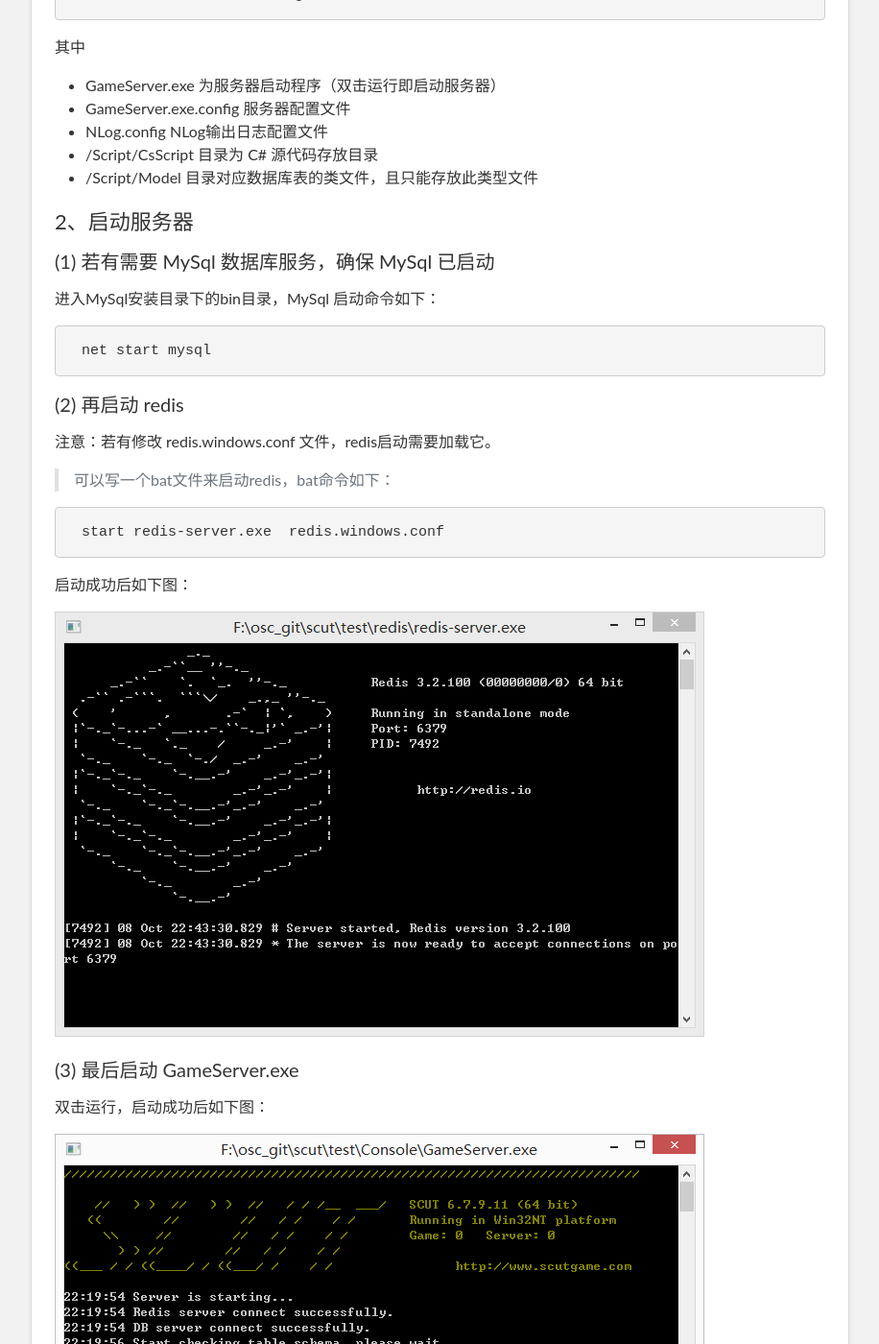
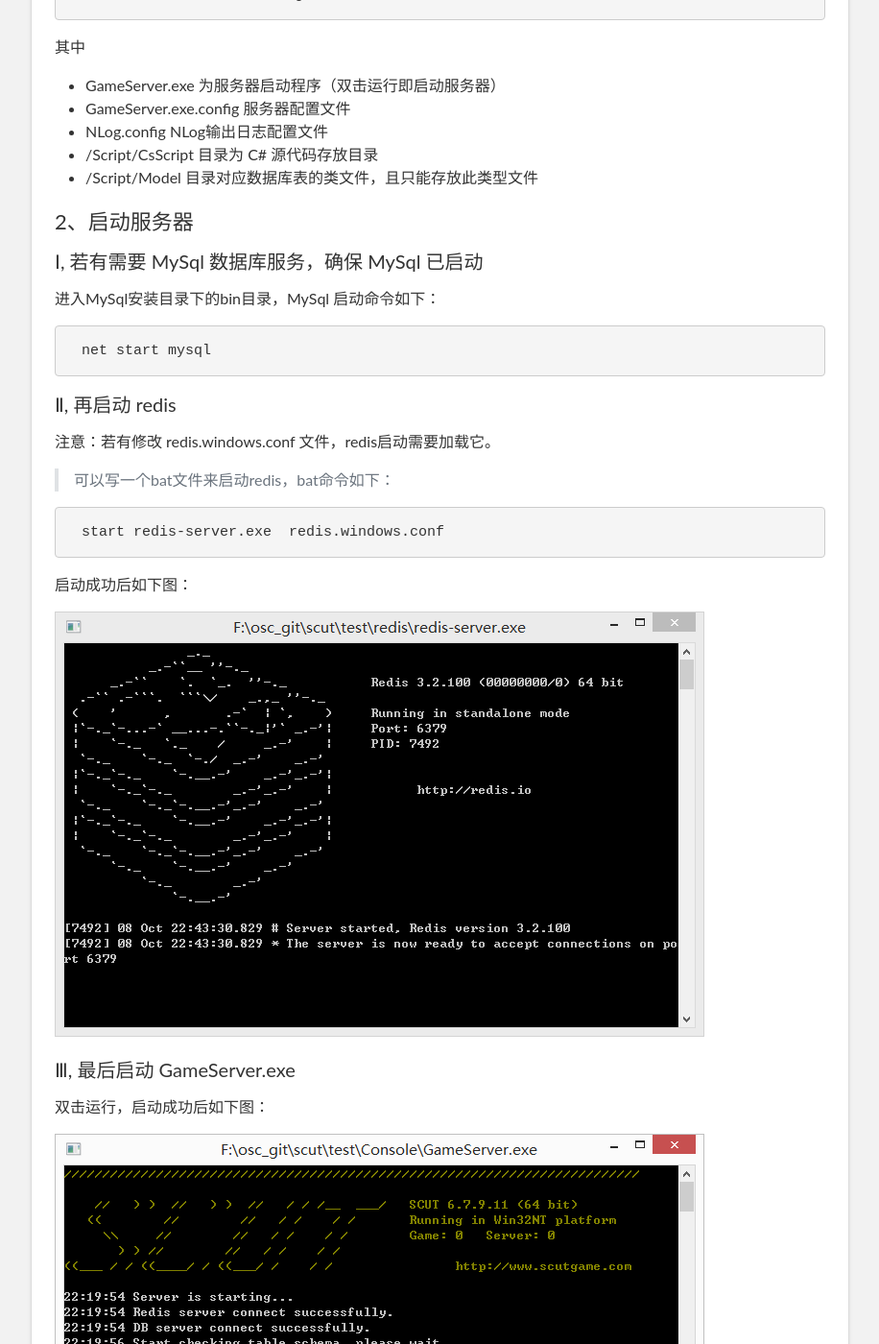
Before and after one commit to unicorn25/unicorn25.github.io, a Jekyll site: the page built from _steps/scut-quick-start.md, in a window 1280 px wide and 1400 px high, scrolled down 3102 px. Shown: the whole window at 96% size, without its empty margins (204-1120 px from the left). Built offline with Jekyll 4.4.1, drawn with Linux system fonts in a browser that asks for light colours; some of the changed text lies outside the part shown.

Commit message:
fix: update 序号

````diff
--- a/_steps/scut-quick-start.md
+++ b/_steps/scut-quick-start.md
@@ -33,7 +33,7 @@
 
 ### 1、配置运行环境
 
-#### (1) 下载并配置 redis
+#### Ⅰ, 下载并配置 redis
 
 redis 是SCUT的主要数据库。而 MySql 只是相当于 redis 的备份。
 redis 下载参考上文的相关网址。redis目录如下：
@@ -48,7 +48,7 @@
 
 [MicrosoftArchive/redis/wiki/redis.conf](https://github.com/MicrosoftArchive/redis/wiki/redis.conf)
 
-#### (2) 下载并配置 MySql
+#### Ⅱ, 下载并配置 MySql
 
 **注意：**
 
@@ -66,7 +66,7 @@
 * paydb
 
 
-#### (3) 下载并配置 SCUT 服务程序
+#### Ⅲ, 下载并配置 SCUT 服务程序
 
 从源码仓库拉取源代码后，进入```\Scut\Release\6.7.9.11\Console``` 目录，点击```Install.bat```
 
@@ -134,14 +134,14 @@
 
 ### 2、启动服务器
 
-#### (1) 若有需要 MySql 数据库服务，确保 MySql 已启动
+#### Ⅰ, 若有需要 MySql 数据库服务，确保 MySql 已启动
 
 进入MySql安装目录下的bin目录，MySql 启动命令如下：
 
 ```
 net start mysql
 ```
-#### (2) 再启动 redis
+#### Ⅱ, 再启动 redis
 
 注意：若有修改 redis.windows.conf 文件，redis启动需要加载它。
 
@@ -155,7 +155,7 @@
 
 ![](/images/sam/scut/redis-ok.png)
 
-#### (3) 最后启动 GameServer.exe
+#### Ⅲ,  最后启动 GameServer.exe
 
 双击运行，启动成功后如下图：
 
````
